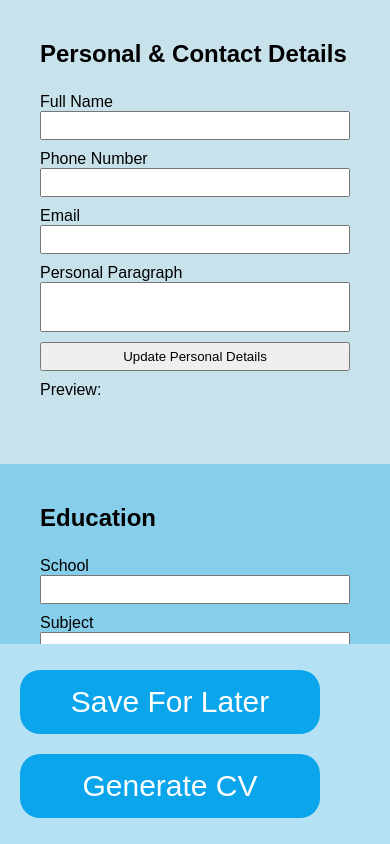
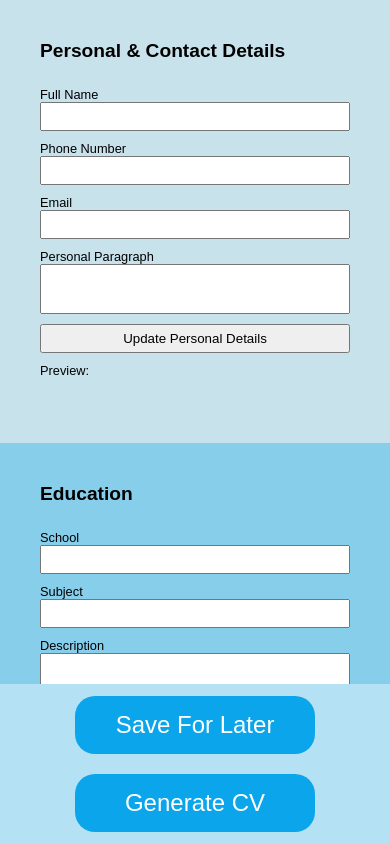
Before and after one commit to dhillman1989/cv-project, a React (Create React App) app: page / in a window 390 px wide. Shown: the top 844 px of the page. Built offline with nearby package versions, Linux system fonts and the light colour scheme.

Commit message:
add checkmarks to completed sections for visual cues

```diff
--- a/src/styles/CvControl.css
+++ b/src/styles/CvControl.css
@@ -10,6 +10,7 @@
   bottom: 0;
   left: 0;
   z-index: 2;
+  text-align: center;
 }
 
 .CvControl button {
@@ -18,7 +19,7 @@
   margin: 10px 20px;
   background-color: rgb(11, 165, 236);
   color: #fff;
-  font-size: 30px;
+  font-size: 3rem;
   border-radius: 20px;
   border: 0;
   outline: none;
--- a/src/styles/app.css
+++ b/src/styles/app.css
@@ -26,6 +26,10 @@ ul {
 }
 
 @media only screen and (max-width: 400px) {
+  html {
+    font-size: 50%;
+  }
+
   #App {
     flex-direction: column;
     align-items: stretch;
```
